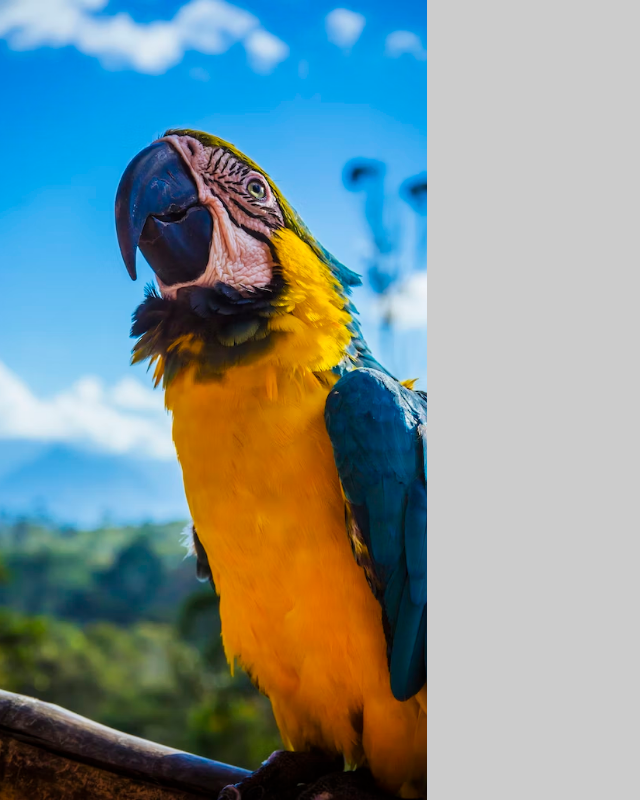
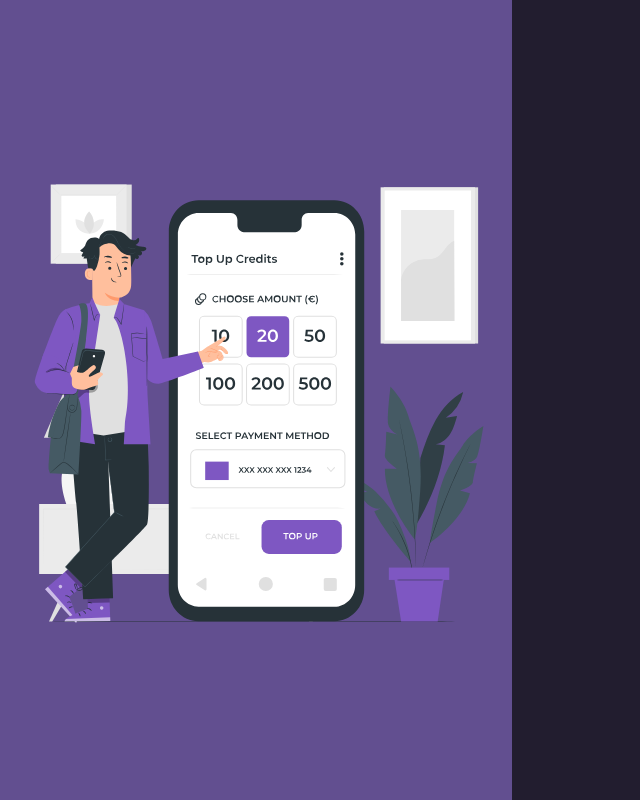
Before and after one commit to adamd3/sign-up-form, a plain HTML site: page index.html in a window 1280 px wide. Shown: the whole page, without its empty margins (0-640 px from the left). Drawn offline with Linux system fonts and the light colour scheme.

Commit message:
Change colour scheme and image

```diff
--- a/index.html
+++ b/index.html
@@ -12,7 +12,12 @@
         rel="stylesheet"
     ></head>
 <body>
-    <div id="left"></div>
-    <div id="right"></div>
+    <div class="container">
+        <div id="left">
+            <img src="images/top-up-credit-pana.svg">
+        </div>
+        <div id="right">
+        </div>
+    </div>
 </body>
 </html>
--- a/style.css
+++ b/style.css
@@ -1,23 +1,21 @@
 html, body {
   height: 100%;
   margin: 0;
+  padding: 0;
 }
 
-body {
-  display: flex;
-  flex-direction: row;
+.container {
+  display: grid;
+  grid-template-columns: calc(100% - 60%) auto;
+  height: 100%;
 }
 
 #left {
-  width: 33.33%;
-  background-image: url("images/guacamaya.avif");
-  background-size: cover;
-  min-height: 800px;
-  background-repeat: no-repeat;
-  background-position: center;
+  display: grid;
+  place-items: center;
+  background-color: #624f90;
 }
 
 #right {
-  flex-grow: 1;
-  background-color: #ccc;
+  background-color: #221d2f;
 }
```
Also changed, not shown: images/guacamaya.avif (deleted), images/odin-lined.png (deleted), images/top-up-credit-pana.svg (added).
